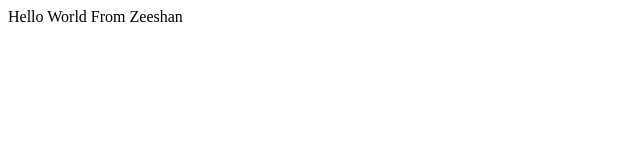
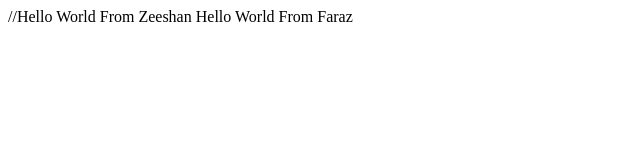
Before and after one commit to Sarfaraz45/bootcamp2020, a plain HTML site: page index.html in a window 1280 px wide. Shown: the whole page, without its empty margins (0-640 px from the left). Drawn offline with Linux system fonts and the light colour scheme.

Commit message:
updated index.html from user

```diff
--- a/index.html
+++ b/index.html
@@ -7,7 +7,8 @@
 </head>
 <body>
     <Div>
-        Hello World From Zeeshan
+        //Hello World From Zeeshan
+        Hello World From Faraz
     </Div>
 </body>
 </html>
```
